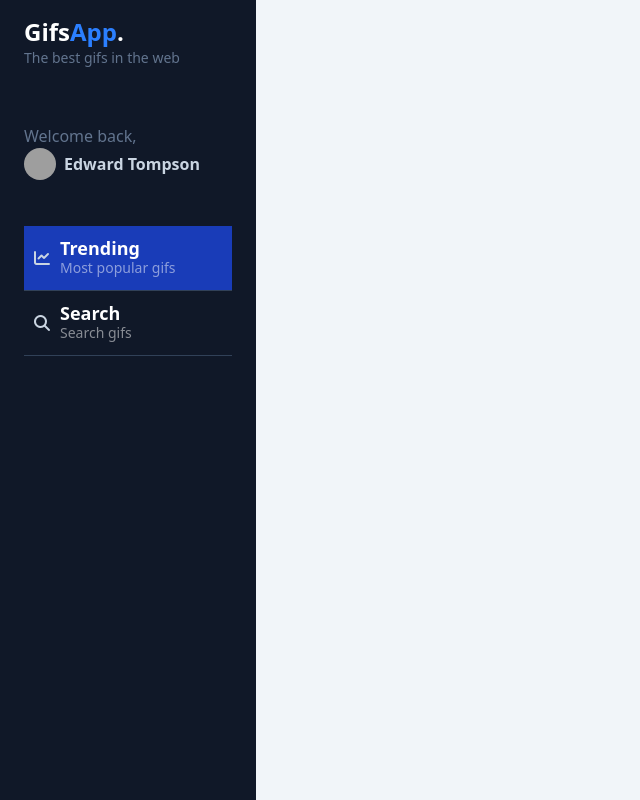
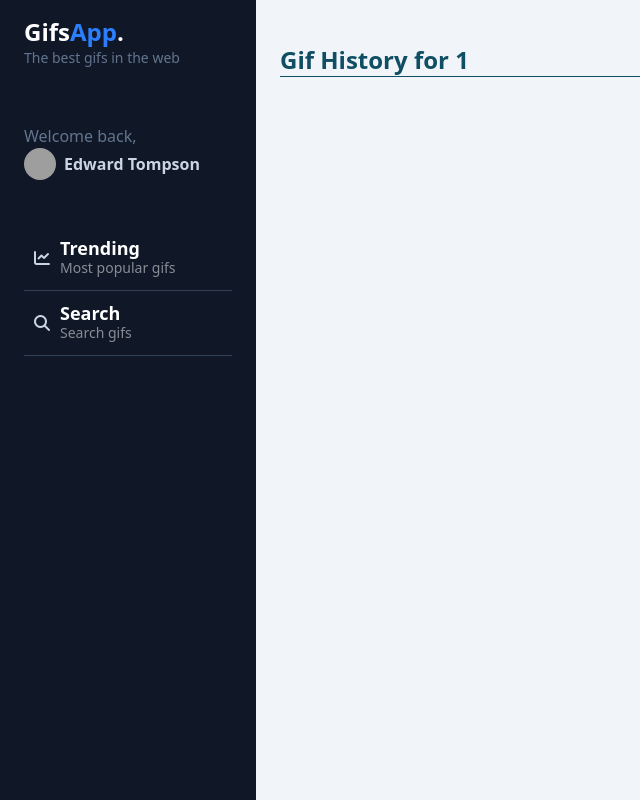
Before and after one commit to CamiloPaez7744/LearningAngular, an Angular app in the folder 03-gifs-app/: page /dashboard/history/1 in a window 1280 px wide. Before the commit this address led to /dashboard/trending. Shown: the whole page, without its empty margins (0-640 px from the left). Built offline with nearby package versions, Linux system fonts and the light colour scheme; grey boxes are pictures that could not be loaded.

Commit message:
feat: add GIF history page and update routing; implement search history functionality in GifsService

```diff
--- a/03-gifs-app/src/app/app.routes.ts
+++ b/03-gifs-app/src/app/app.routes.ts
@@ -8,6 +8,10 @@ export const routes: Routes = [
       {
         path: 'search',
         loadComponent: () => import('./gifs/pages/search-page/search-page.component').then(m => m.SearchPageComponent)
+      },
+      {
+        path: 'history/:query',
+        loadComponent: () => import('./gifs/pages/gif-history-page/gif-history-page.component').then(m => m.GifHistoryPageComponent)
       },
       {
         path: 'trending',
--- a/03-gifs-app/src/app/gifs/components/side-menu/side-menu-options/side-menu-options.component.html
+++ b/03-gifs-app/src/app/gifs/components/side-menu/side-menu-options/side-menu-options.component.html
@@ -17,7 +17,7 @@
   </a>
   } @for (key of gifService.searchHistoryKeys(); track $index) {
   <a
-    [routerLink]="'/dashboard/search/' + key"
+    [routerLink]="'/dashboard/history/' + key"
     routerLinkActive="bg-blue-800"
     class="w-full px-2 inline-flex space-x-2 items-center border-b border-slate-700 py-3 hover:bg-white/5 transition ease-linear duration-150"
   >
--- /dev/null
+++ b/03-gifs-app/src/app/gifs/pages/gif-history-page/gif-history-page.component.html
@@ -0,0 +1,5 @@
+<h3 class="text-2xl font-bold mt-5">Gif History for {{ query() }}</h3>
+<hr/>
+<section class="py-5">
+  <gif-list [gifs]="gifsByKey()"></gif-list>
+</section>
--- /dev/null
+++ b/03-gifs-app/src/app/gifs/pages/gif-history-page/gif-history-page.component.ts
@@ -0,0 +1,29 @@
+import { ChangeDetectionStrategy, Component, computed, inject } from '@angular/core';
+import { toSignal } from '@angular/core/rxjs-interop';
+import { ActivatedRoute } from '@angular/router';
+import { GifsService } from '@gifs/services/gifs.service';
+import { map } from 'rxjs';
+import { GifListComponent } from "@gifs/components/gif-list/gif-list.component";
+
+@Component({
+  selector: 'app-gif-history-page',
+  imports: [GifListComponent],
+  templateUrl: './gif-history-page.component.html',
+  changeDetection: ChangeDetectionStrategy.OnPush,
+})
+export class GifHistoryPageComponent {
+
+  gifService = inject(GifsService);
+  // query = inject(ActivatedRoute).snapshot.paramMap.get('query') ?? '';
+  // query = inject(ActivatedRoute).params.subscribe(params => {
+  //   console.log(params['query']);
+  // });
+  query = toSignal(
+    inject(ActivatedRoute).params.pipe(
+      map((params) => params['query'] ?? '')
+    )
+  )
+
+  gifsByKey = computed(() => this.gifService.getHistoryGifs(this.query()));
+
+}
--- a/03-gifs-app/src/app/gifs/services/gifs.service.ts
+++ b/03-gifs-app/src/app/gifs/services/gifs.service.ts
@@ -4,7 +4,7 @@ import { environment } from '@environments/environment';
 import { Gif } from '@gifs/interfaces/gif.interface';
 import type { GiphyResponse } from '@gifs/interfaces/giphy.interface';
 import { GifMapper } from '@gifs/mapper/gif.mapper';
-import { map, tap } from 'rxjs';
+import { map, Observable, tap } from 'rxjs';
 
 @Injectable({ providedIn: 'root' })
 export class GifsService {
@@ -32,7 +32,7 @@ export class GifsService {
     });
   }
 
-  searchGifs(query: string) {
+  searchGifs(query: string): Observable<Gif[]> {
     return this.http.get<GiphyResponse>(`${environment.giphyApi.serviceUrl}/search`, {
       params: {
         api_key: `${environment.giphyApi.apiKey}`,
@@ -58,4 +58,8 @@ export class GifsService {
     // }
     // );
   }
+
+  getHistoryGifs(query: string): Gif[] {
+    return this.searchHistory()[query.toLowerCase()] || [];
+  }
 }
```
